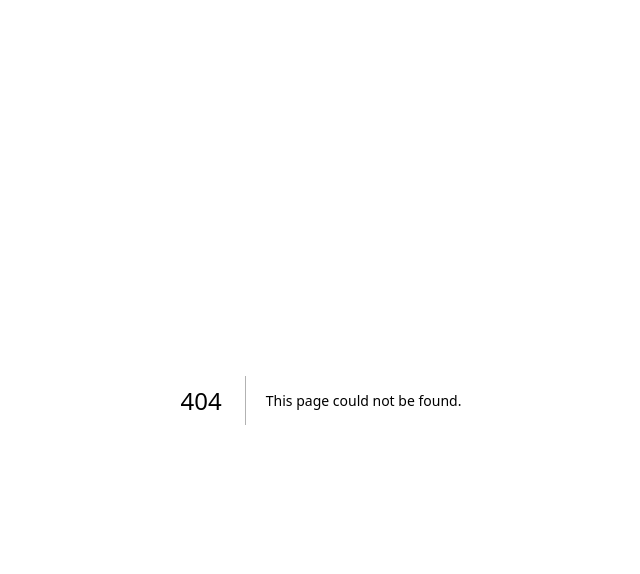
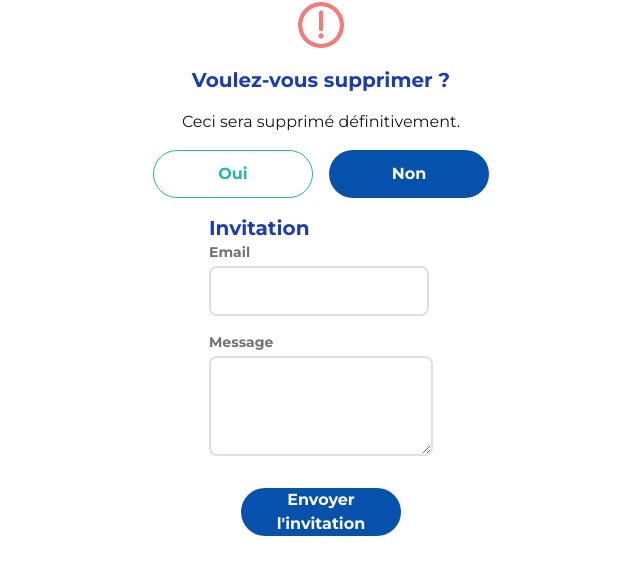
Before and after one commit to TheGamerFarmer/Well-Comm, a Next.js app in the folder site-web/: page /PopSupr in a window 1280 px wide. Before the commit this address had no page. Shown: the top 574 px of the page, without its empty margins (319-959 px from the left). Built offline with nearby package versions, Linux system fonts and the light colour scheme.

Commit message:
Le code des pops-ups mais pas les pops-ups

```diff
--- /dev/null
+++ b/site-web/app/PopSupr/page.tsx
@@ -0,0 +1,37 @@
+import {Button} from "@/components/ButtonMain";
+
+export default function PopSupr() {
+    return (
+        <div>
+        <div className="flex justify-center items-center flex-col gap-y-4">
+            <img src="/images/icon-attention2x.png" alt="Attention" width={50}/>
+            <p className="font-bold text-blue-800 text-xl">Voulez-vous supprimer ?</p>
+            <p>Ceci sera supprimé définitivement.</p>
+            <div className="flex gap-4 justify-between mb-4">
+                <Button variant="secondary">
+                    Oui
+                </Button>
+                <Button type="submit">
+                    Non
+                </Button>
+            </div>
+        </div>
+
+    <div className="flex justify-center items-center flex-col gap-y-4">
+        <form>
+            <label className="flex font-bold text-blue-800 text-xl font-bold text-left text-[#727272]">Invitation</label>
+            <label className="flex font-montserrat text-sm font-bold text-left text-[#727272]">Email</label>
+            <input className="h-[50px] self-stretch flex flex flex-row justify-between items-start py-[14px] ph-4 rounded-lg border #dfdfdf border-solid bg-[#fff]h-10 rounded-lg border-2 border-[#dfdfdf] mb-4 mt-1 p-3 text-black" type="text"/>
+            <label className="flex font-montserrat text-sm font-bold text-left text-[#727272]">Message</label>
+            <textarea className="h-[100px] w-full mb-2 self-stretch flex flex flex-row justify-between items-start py-[14px] ph-4 rounded-lg border #dfdfdf border-solid bg-[#fff]h-10 rounded-lg border-2 border-[#dfdfdf] mb-4 mt-1 p-3 text-black"></textarea>
+        </form>
+        <div className="flex gap-4 justify-between mb-4">
+            <Button type="submit">
+                Envoyer l'invitation
+            </Button>
+        </div>
+    </div>
+
+    </div>
+    );
+}
--- a/site-web/app/ProfilAide/layout.tsx
+++ b/site-web/app/ProfilAide/layout.tsx
@@ -1,5 +1,6 @@
 import Link from "next/link";
 import Image from "next/image";
+import HeaderLoged from "@/components/HeaderLoged";
 
 export default function ProfilAideLayout({ children }: { children: React.ReactNode }) {
     return (
@@ -7,24 +8,8 @@ export default function ProfilAideLayout({ children }: { children: React.ReactNo
         <div className="flex flex-col min-h-screen ">
             <header className="bg-white shadow-md relative z-10">
 
-                <div className="container mx-auto px-4 py-3 flex justify-between items-center ">
+                <HeaderLoged />
 
-                    {/* 1. Logo/Titre (Image dans la maquette) */}
-                    <Link href="/"
-                          className="flex items-center space-x-2"> {/* On utilise Link pour rendre le logo cliquable */}
-
-                        {/* 🚨 NOUVEAU CODE POUR L'IMAGE */}
-                        <Image
-                            src="/images/logo.svg" // 🚨 Assurez-vous que ce nom de fichier est exact
-                            alt="Logo WellComm"
-                            width={60} // Largeur du logo (à ajuster)
-                            height={60} // Hauteur du logo (à ajuster)
-                            priority // Pour charger l'image rapidement
-                        />
-                        {/* --------------------------- */}
-
-                    </Link>
-                </div>
             </header>
             <main className="bg-[#fafafa] flex-1">{children}</main>
 
--- a/site-web/app/ProfilAide/page.tsx
+++ b/site-web/app/ProfilAide/page.tsx
@@ -5,13 +5,13 @@ export default function ProfilAide() {
 
         <div className="mx-auto px-4 sm:px-6 lg:px-8 max-w-7xl">
             <p className="text-lg font-bold text-blue-800">L'aidé</p>
-            <div  className="bg-white w-[95%] rounded-xl">
-        <div className="w-full h-[66px] mb-[22px] pt-4 pb-4 pl-[23px] bg-gradient-to-r from-[#45bbb1] to-[#215a9e]">
+            <div  className="bg-[#f6f6f6] w-[95%] rounded-xl border-20 border-white">
+        <div className="w-full h-[66px] mb-[22px] pt-4 pb-4 pl-[23px] rounded-xl bg-gradient-to-r from-[#45bbb1] to-[#215a9e]">
             <p className="w-[229px] h-[34px] font-montserrat text-xl font-bold leading-[1.7px] text-left text-[#fff]">
                 DOSSIER PATIENT
             </p>
         </div>
-            <form className="mx-auto max-w-132">
+            <form className="mx-auto max-w-132 ">
                 <div className="flex flex-col md:flex-row gap-4">
                     <div>
                         <label className="flex font-montserrat text-sm font-bold text-left text-[#727272]">Prénom</label>
@@ -34,7 +34,6 @@ export default function ProfilAide() {
                         </div>
                     </div>
                 <div className="w-full">
-                    {/*<label className="flex font-montserrat text-sm font-bold text-left text-[#727272] text-blue-600">Information de l'aidé</label>*/}
                 <label className="flex font-montserrat text-sm font-bold text-left text-[#727272]">Informations complémentaires</label>
                 <textarea className="h-[100px] w-full self-stretch flex flex flex-row justify-between items-start py-[14px] ph-4 rounded-lg border #dfdfdf border-solid bg-[#fff]h-10 rounded-lg border-2 border-[#dfdfdf] mb-4 mt-1 p-3 text-black"></textarea>
                 </div>
```
Also changed, not shown: site-web/public/images/icon-attention2x.png (added).
